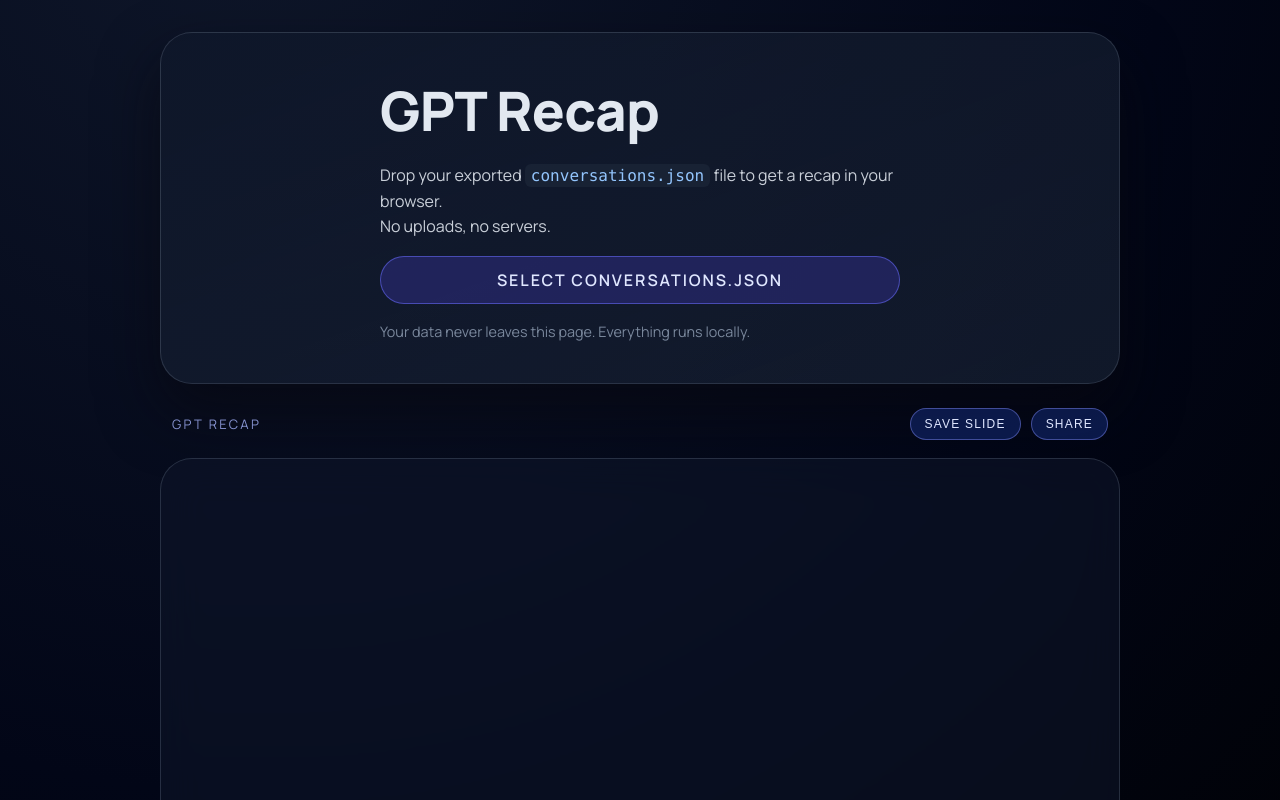
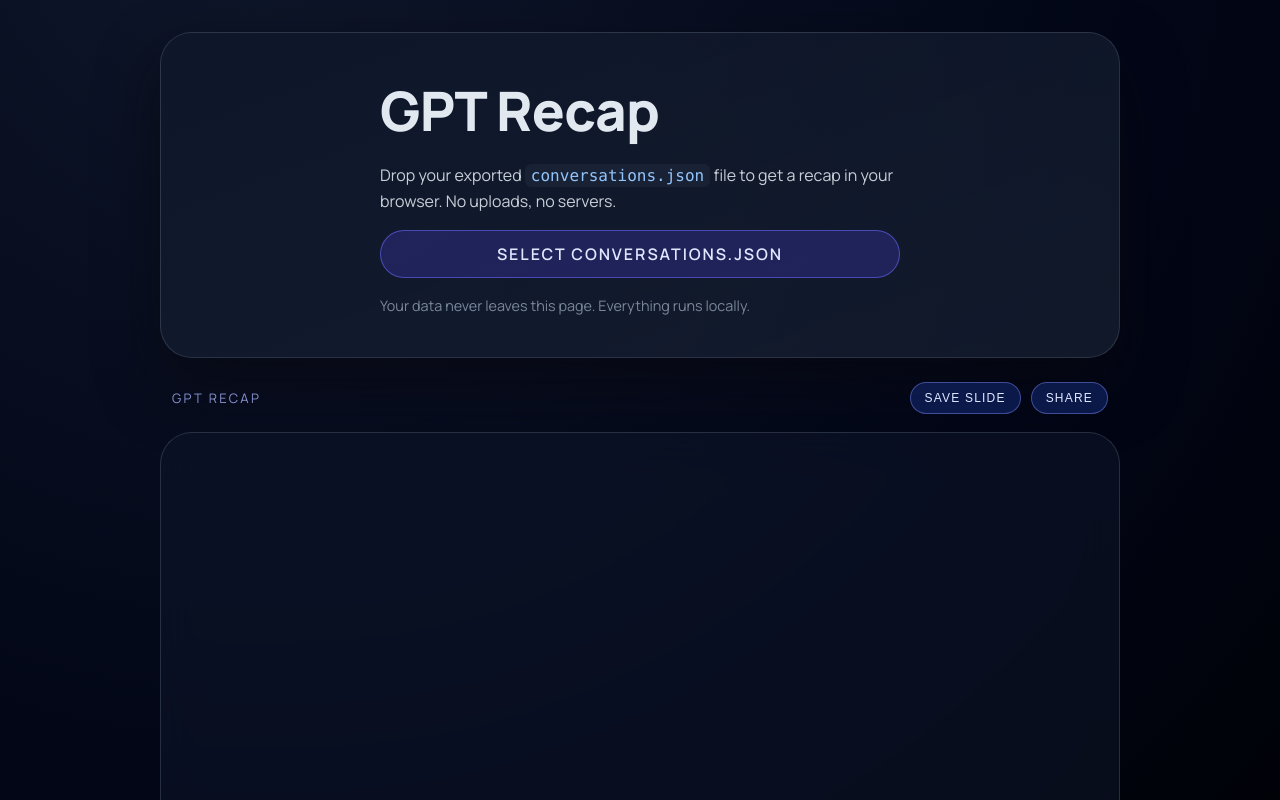
Before and after one commit to eonurk/GPT-recap, a plain HTML site: page docs/index.html in a window 1280 px wide. Shown: the top 800 px of the page. Drawn offline with nearby package versions, Linux system fonts and the light colour scheme.

Commit message:
Fix formatting in index.html by removing unnecessary line break in the introductory text.

```diff
--- a/docs/index.html
+++ b/docs/index.html
@@ -15,7 +15,7 @@
         <div class="copy">
           <h1>GPT Recap</h1>
           <p>
-            Drop your exported <code>conversations.json</code> file to get a recap in your browser. <br>No uploads, no servers.
+            Drop your exported <code>conversations.json</code> file to get a recap in your browser. No uploads, no servers.
           </p>
           <label class="upload">
             <input type="file" id="file-input" accept="application/json" />
```
